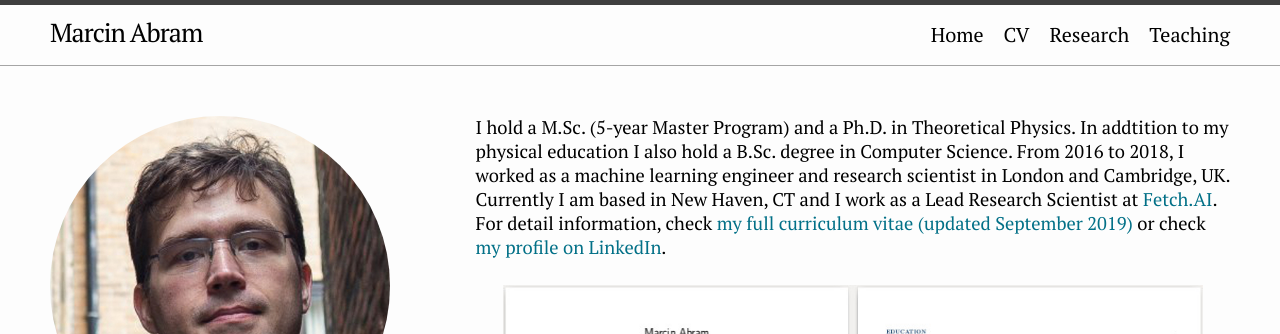
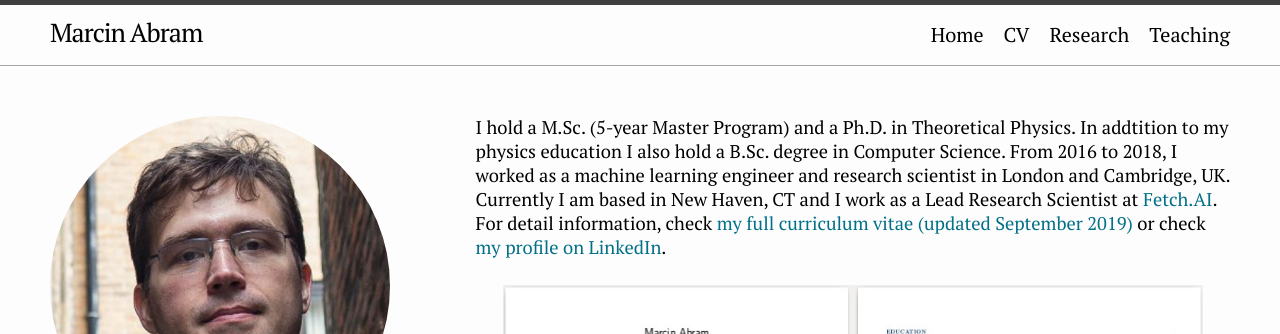
Before and after one commit to marcinabram/marcinabram.github.io, a Jekyll site: the page built from markdowns/1cv.md, in a window 1280 px wide. Shown: the top 334 px of the page. Built offline with Jekyll 4.4.1, drawn with Linux system fonts in a browser that asks for light colours; part of the change alters nothing that is shown.

Commit message:
typo on cv page

```diff
--- a/markdowns/1cv.md
+++ b/markdowns/1cv.md
@@ -6,12 +6,8 @@ permalink: /CV
 invisible: false
 ---
 
-I hold a M.Sc. (5-year Master Program) and a Ph.D. in Theoretical Physics. In addtition to my physical education I also hold a B.Sc. degree in Computer Science. From 2016 to 2018, I worked as a machine learning engineer and research scientist in London and Cambridge, UK. Currently I am based in New Haven, CT and I work as a Lead Research Scientist at <a href="https://fetch.ai/">Fetch.AI</a>.
+I hold a M.Sc. (5-year Master Program) and a Ph.D. in Theoretical Physics. In addtition to my physics education I also hold a B.Sc. degree in Computer Science. From 2016 to 2018, I worked as a machine learning engineer and research scientist in London and Cambridge, UK. Currently I am based in New Haven, CT and I work as a Lead Research Scientist at <a href="https://fetch.ai/">Fetch.AI</a>.
 For detail information, check [my full curriculum vitae (updated September 2019)](/assets/abram_cv.pdf) or check <a href="https://www.linkedin.com/in/marabram/">my profile on LinkedIn</a>.
-
-<!--
-I hold a M.Sc. (5-year Master Program) and a Ph.D. in Theoretical Physics as well as a B.Sc. in Computer Science. I worked as a Research Assistant, a Machine Learning Engineer and a Research Scientist. For a full copy of my CV, please click [here (updated September 2019)](/assets/abram_cv.pdf) or check <a href="https://www.linkedin.com/in/marabram/">my profile on LinkedIn</a>.
--->
 
 <center>
 <a href="/assets/abram_cv.pdf" rel="Abram CV" style="text-decoration: none">
```
